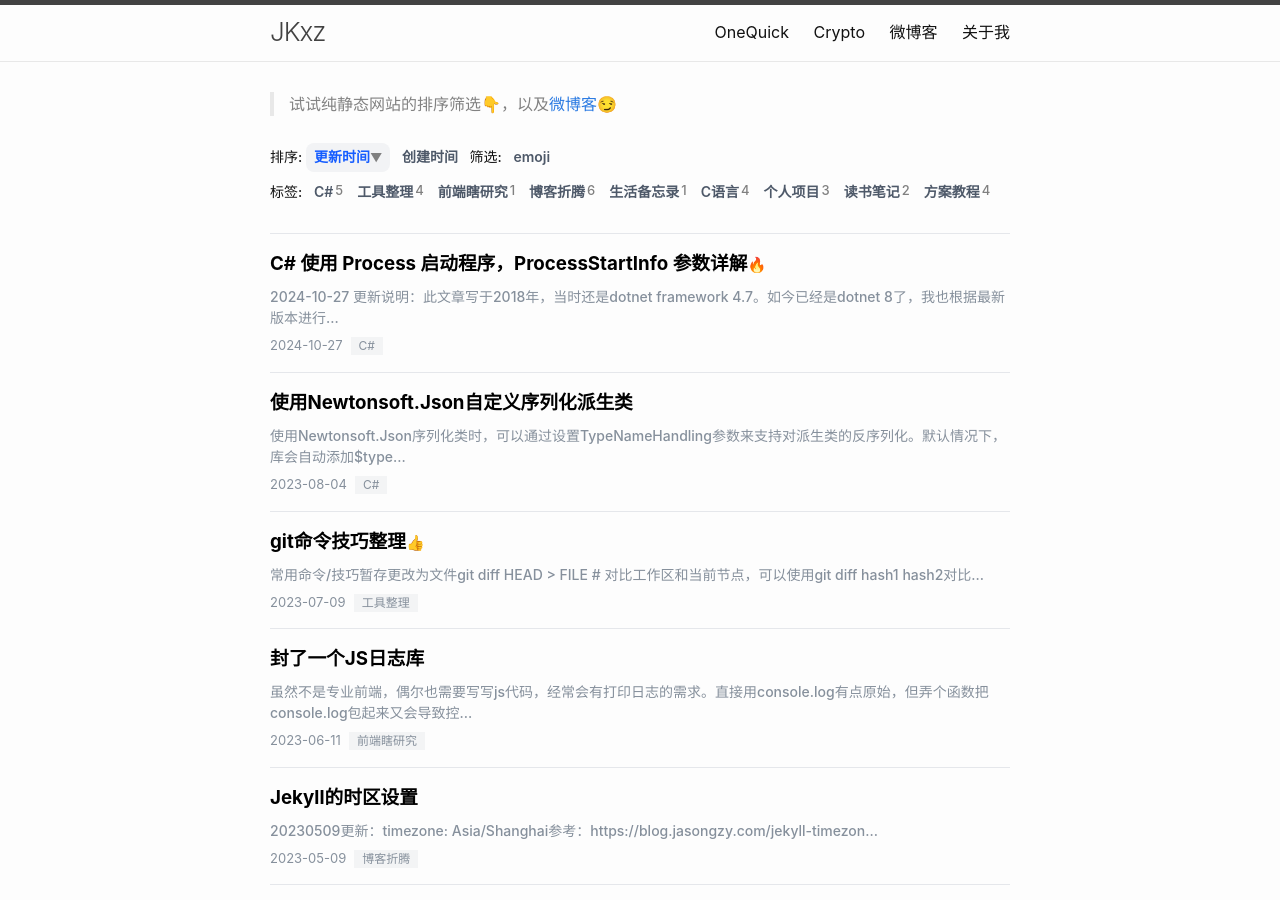
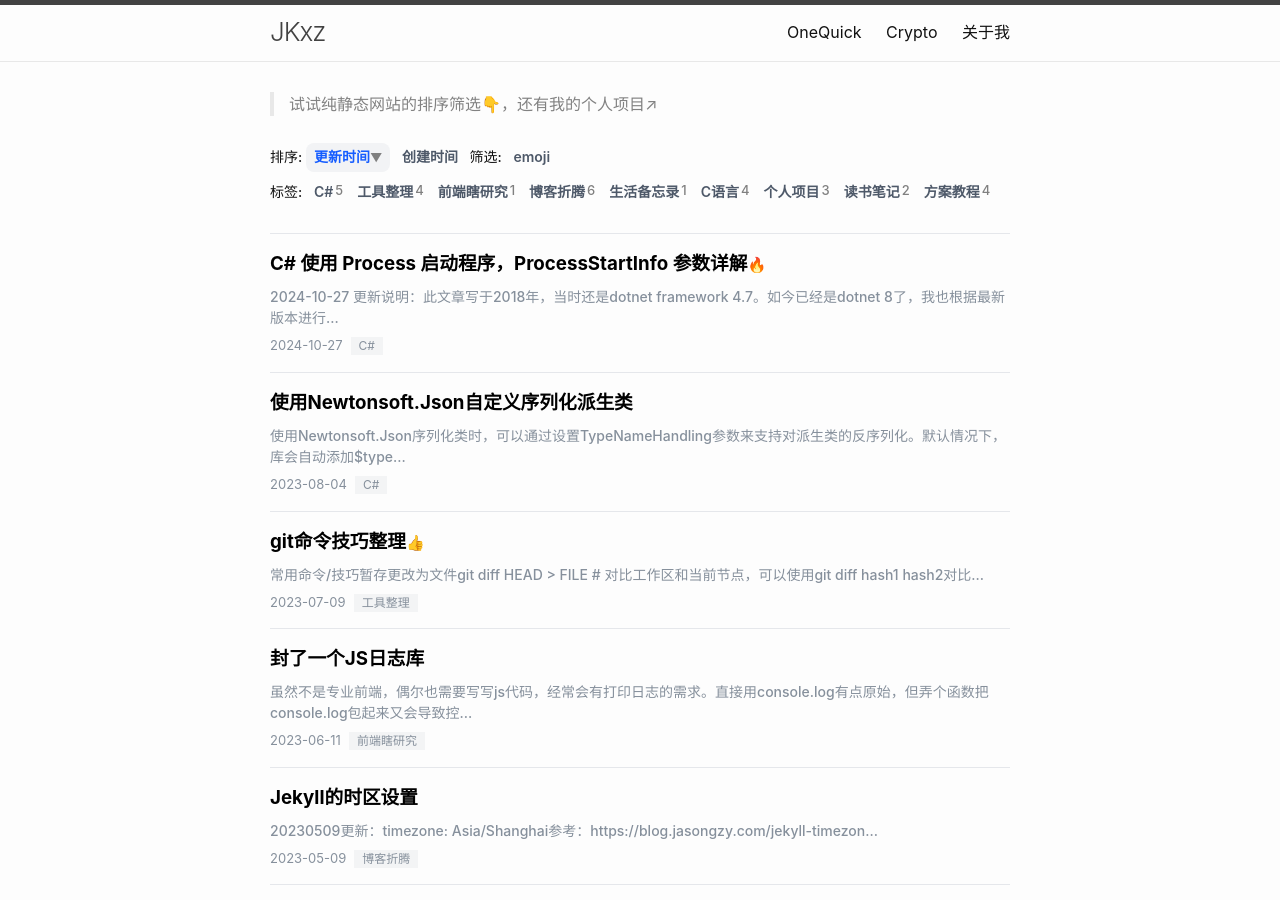
Before and after one commit to XUJINKAI/blog, a Jekyll site: the page built from pages/index.md, in a window 1280 px wide and 900 px high. Built offline with Jekyll 4.4.1, drawn with Linux system fonts in a browser that asks for light colours; comment, search, counter and statistics services are not loaded.

Commit message:
更新header

```diff
--- a/_includes/header.html
+++ b/_includes/header.html
@@ -20,8 +20,8 @@
         <div class="trigger">
           <!-- <a class="page-link" href="https://github.com/XUJINKAI" target="_blank" title="喵~">GitHub</a> -->
           <a class="page-link" href="https://OneQuick.org" title="Windows快捷热键工具">OneQuick</a>
-          <a class="page-link" href="/crypto/" title="在线密码应用">Crypto</a>
-          <a class="page-link" href="{{ "/tweet" | relative_url }}">微博客</a>
+          <a class="page-link" href="/crypto/msg" title="在线密码应用">Crypto</a>
+          <!-- <a class="page-link" href="{{ "/tweet" | relative_url }}">微博客</a> -->
           <a class="page-link" href="{{ "/about" | relative_url }}">关于我</a>
         </div>
       </nav>
--- a/pages/index.md
+++ b/pages/index.md
@@ -12,4 +12,4 @@ title:
 }
 </style>
 
-试试纯静态网站的排序筛选👇，以及[微博客](/tweet)😏
+试试纯静态网站的排序筛选👇，还有我的个人项目↗
```
Also changed, not shown: pages/about.md (+2 -0 lines).
